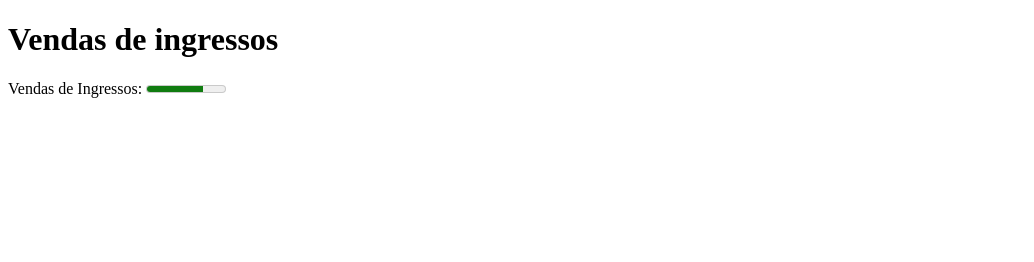
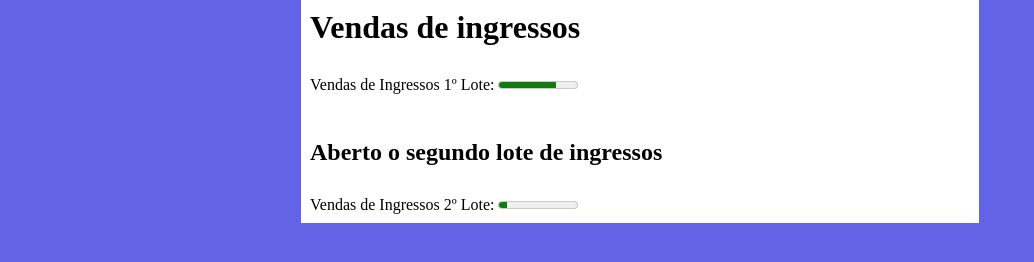
Before and after one commit to romersonrsantana/icar-velas, a plain HTML site: page exercicios/ex006-barras/elemento-meter.html in a window 1280 px wide. Shown: the whole page, without its empty margins (0-1034 px from the left). Drawn offline with Linux system fonts and the light colour scheme.

Commit message:
Update elemento-meter.html

```diff
--- a/exercicios/ex006-barras/elemento-meter.html
+++ b/exercicios/ex006-barras/elemento-meter.html
@@ -4,12 +4,39 @@
     <meta charset="UTF-8">
     <meta name="viewport" content="width=device-width, initial-scale=1.0">
     <title>Vendas de ingressos</title>
+    <style>
+        *{
+            padding: 0px;
+            margin: 0px;
+        }
+        body{
+            background-color: #0000d69c;
+        }
+        main{
+            background-color: white;
+            max-width: 660px;
+            margin:auto;
+            padding: 9px;
+
+        }
+        main > p{
+            margin-top: 30px;
+
+        }
+        h2{
+            margin-top: 45px;
+        }
+    </style>
 </head>
 <body>
     <main>
         <h1>Vendas de ingressos</h1>
         <p>
-            Vendas de Ingressos: <meter min="0" max="630" value="453" title="Ingressos">453</meter>
+            Vendas de Ingressos 1º Lote: <meter min="0" max="630" value="453" title="Ingressos">453</meter>
+        </p>
+        <h2>Aberto o segundo lote de ingressos</h2>
+        <p>
+            Vendas de Ingressos 2º Lote: <meter min="0" max="543" value="50" title="Segundo Lote"></meter>
         </p>
 
     </main>
```
